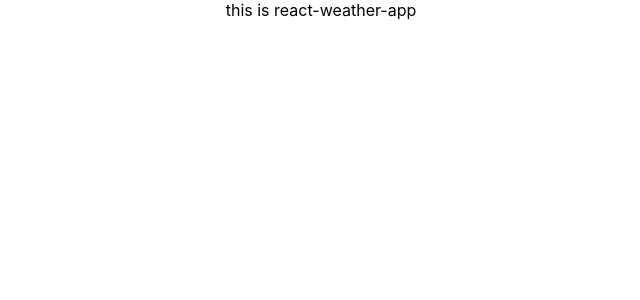
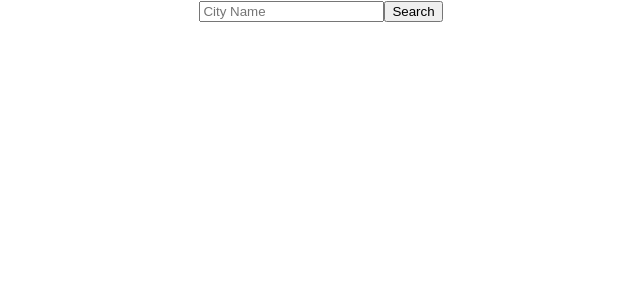
Before and after one commit to soferdani/react-weather-app, a React (Create React App) app: page / in a window 1280 px wide. Shown: the top 300 px of the page, without its empty margins (319-959 px from the left). Built offline with nearby package versions, Linux system fonts and the light colour scheme.

Commit message:
serch component is reaqdy

```diff
--- a/src/App.js
+++ b/src/App.js
@@ -1,10 +1,10 @@
-import logo from './logo.svg';
 import './App.css';
+import Search from './components/Search';
 
 function App() {
   return (
     <div className="App">
-      this is react-weather-app
+      <Search/>
     </div>
   );
 }
--- /dev/null
+++ b/src/components/Search.jsx
@@ -0,0 +1,11 @@
+
+export default function Search() {
+
+
+    return (
+    <div className="search">
+            <input placeholder='City Name'></input>
+            <button>Search</button>
+    </div>
+    );
+}
```
Also changed, not shown: 1 other file (tests, documents, lock files or other folders).
